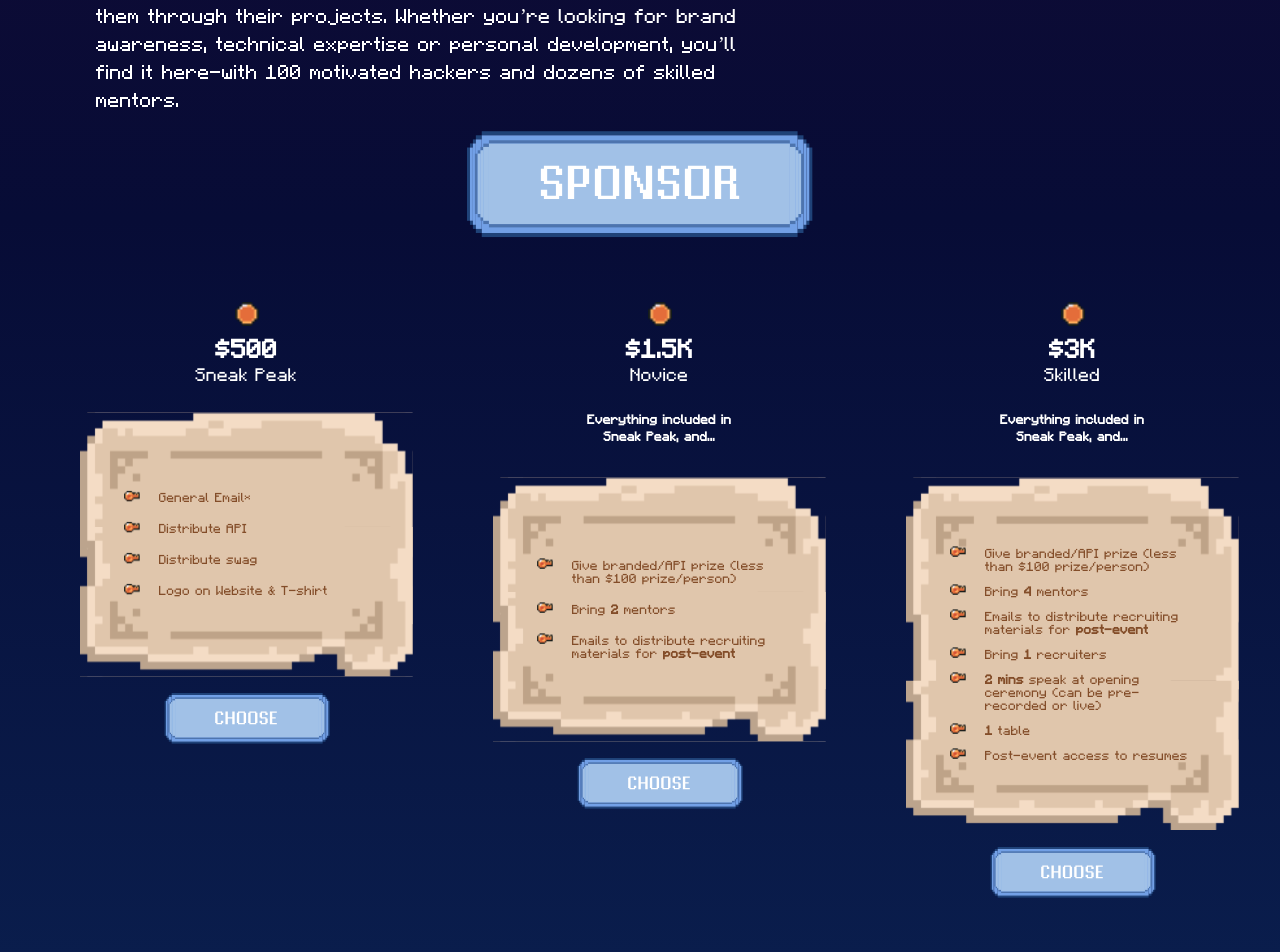
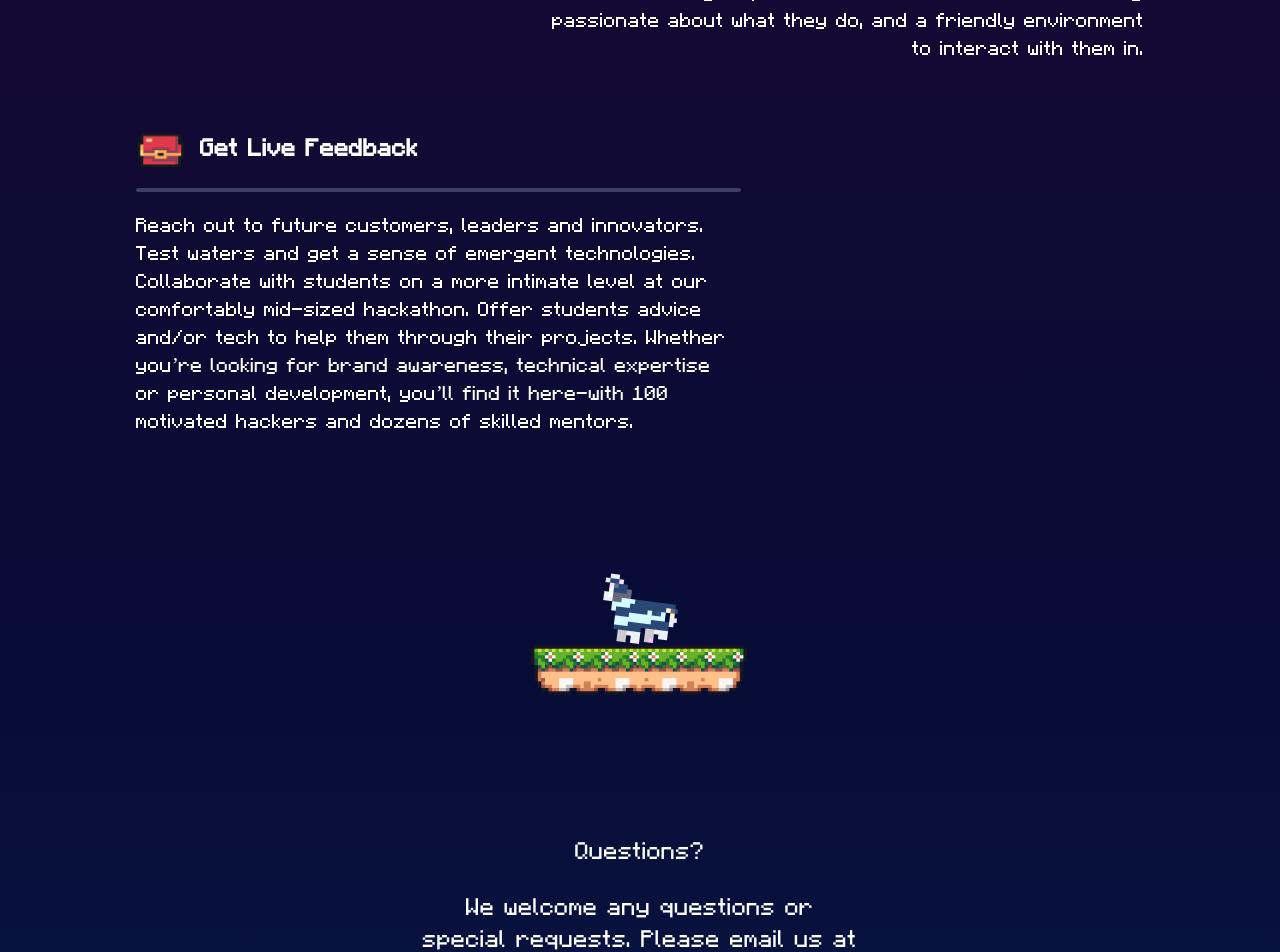
Before and after one commit to Bostonhacks/Bostonhacks-2023, a React (Vite) app: page /sponsor in a window 1280 px wide. Shown: the part 3520-4472 px from the top of the page. Built offline with nearby package versions, Linux system fonts and the light colour scheme.

Commit message:
styling changes

```diff
--- a/src/components/SponsorPageComponents/WhyUs.jsx
+++ b/src/components/SponsorPageComponents/WhyUs.jsx
@@ -1,14 +1,15 @@
 import { useState } from 'react';
 
-import WhyUsSign from '../../assets/images/SponsorPage/WhyUsSign.svg'
+import WhyUsSign from '../../assets/images/SponsorPage/WhyUsSign.svg';
+import FelizPlatform from '../../assets/images/SponsorPage/FelizPlatform.svg';
+import FelizPlatformPNG from '../../assets/images/SponsorPage/FelizPlatform.png';
 import OpenChest from '../../assets/images/BigTreasureChest_Open.png';
 import ClosedChest from '../../assets/images/BigTreasureChest_Closed.png';
 const whyUs = [
     [
         {
             title: 'Connect',
-            description:
-            'Give your API or product a test run before sending it out into the world. Show off a great framework or platform before it hits the market. Students are the ideal target for new tech. They will eagerly push your product to its limits, as well as offer suggestions on it and look to you for support.',
+            description:'Give your API or product a test run before sending it out into the world. Show off a great framework or platform before it hits the market. Students are the ideal target for new tech. They will eagerly push your product to its limits, as well as offer suggestions on it and look to you for support.',
         },
         {
             title: 'Recruit',
@@ -34,7 +35,7 @@ const WhySection = ({ data }) => {
         console.log('clicked');
     };
     return (
-        <div className="flex flex-col space-y-8 mx-20 font-minecraft">
+        <div className="flex flex-col space-y-8 mx-20 px-10 py-20 font-minecraft">
         {data.map((item, index) => (
             <div
             key={index}
@@ -51,9 +52,9 @@ const WhySection = ({ data }) => {
                             setAnimate(false);
                             }}
                         />
-                        <h2 className="text-xl font-bold ml-4 pt-1">{item.title}</h2>
+                        <h2 className="text-2xl font-bold ml-4 pt-1">{item.title}</h2>
                     </div>
-                    <hr/>
+                    <hr className="w-75 h-1 mx-auto my-5 bg-[#3D3C6A] border-0 rounded"/>
                     <p>{item.description}</p>
                 </div>
             </div>
@@ -64,7 +65,7 @@ const WhySection = ({ data }) => {
 
 const WhyUs = () => {
     return(
-        <div className = "items-center flex flex-col text-white">
+        <div className = "items-center flex flex-col text-white font-minecraft py-20">
             <img
                 src={WhyUsSign}
                 alt='WhyUsSign'
@@ -73,6 +74,20 @@ const WhyUs = () => {
 
             <WhySection data={whyUs[0]} reverse = {true}/>
 
+            <img
+                src={FelizPlatformPNG}
+                alt='FelizPlatformPNG'
+                className = "max-w-md"
+            />
+            <div className = "mb-20 items-center flex flex-col">
+                <h1 className = "text-2xl">Questions?</h1>
+                <br/>
+                <p className = "text-2xl">We welcome any questions or</p>
+                <p className = "text-2xl">special requests. Please email us at</p>
+                <h1 className = "font-misterpixel font-normal py-10 text-3xl">contact@bostonhacks.io</h1>
+                <br/>
+            </div>
+
         </div>
     )
 }
```
Also changed, not shown: src/assets/images/SponsorPage/FelizPlatform.png (added), src/assets/images/SponsorPage/FelizPlatform.svg (added).
